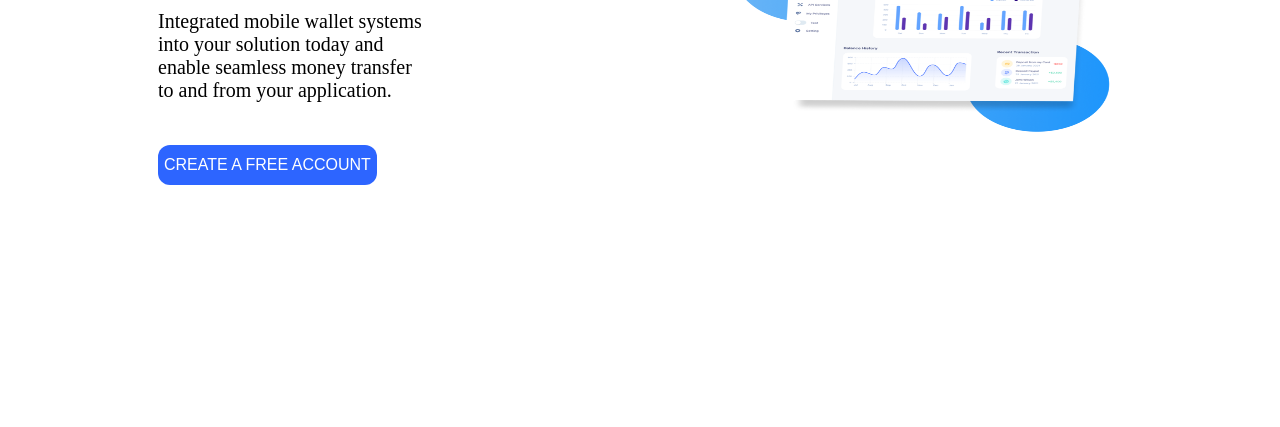
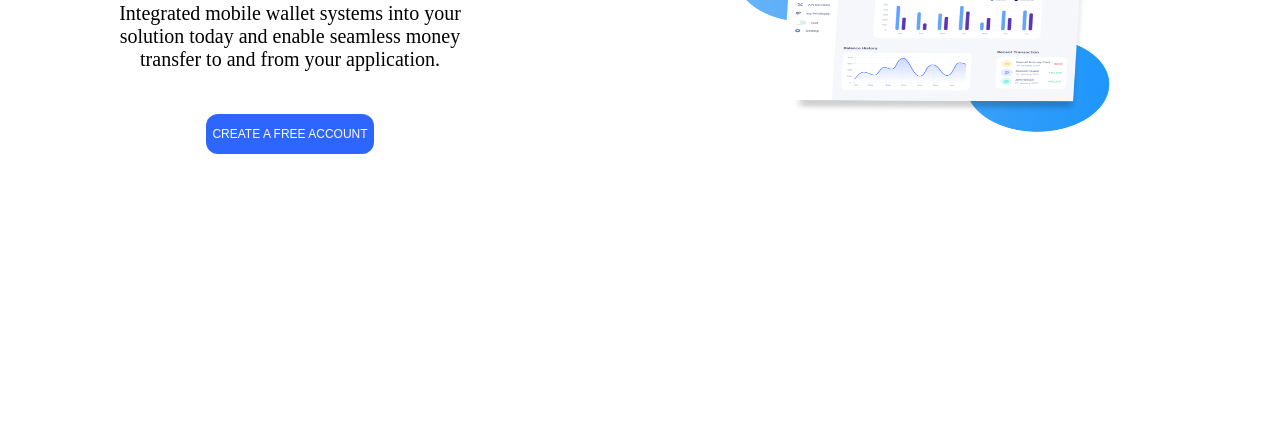
Before and after one commit to 3th-Enjay/classwork, a plain HTML site: page index.html in a window 1280 px wide. Shown: the part 373-800 px from the top of the page. Drawn offline with Linux system fonts and the light colour scheme.

Commit message:
Add files via upload

```diff
--- a/style.css
+++ b/style.css
@@ -25,10 +25,15 @@ nav {
 #harmburger {
   font-size: 22px;
 }
+section{
+  align-items: center;
+text-align: center;
+justify-content: center;
+}
 button{
   background-color: rgba(0, 68, 255, 0.822);
   border:0cm;
-  font-size: 16px;
+  font-size: 12px;
   color:#fff;
   height:40px;
   border-radius: 12px;
@@ -100,7 +105,7 @@ section{
 #text{
   justify-content: left;
   font-size:20px;
-  padding: 150px;
+  padding: 100px;
 }
 #img2{
   padding: 150px;
```
